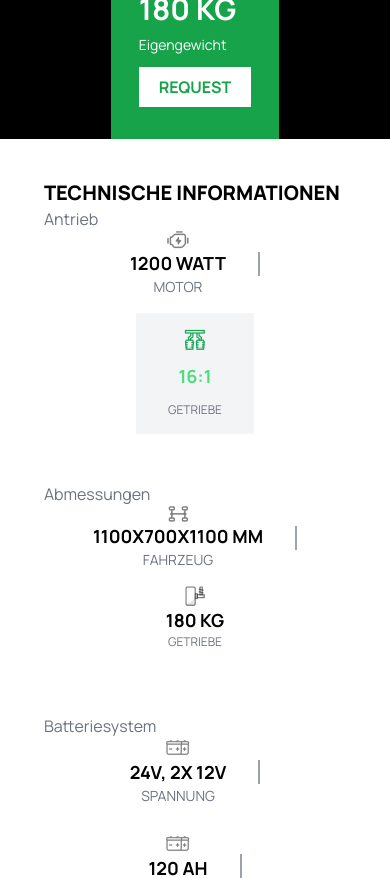
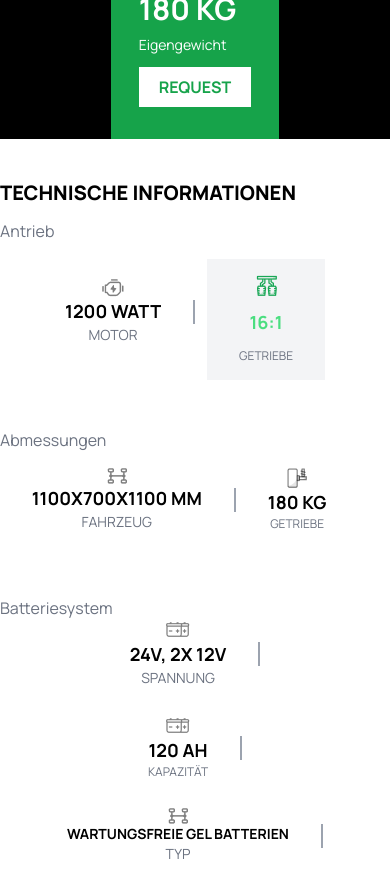
Before and after one commit to iusamasajjad/efatec, a React (Create React App) app: page /Worker in a window 390 px wide. Shown: the part 1440-2318 px from the top of the page. Built offline with nearby package versions, Linux system fonts and the light colour scheme.

Commit message:
bg image updated

```diff
--- a/src/components/Technise/Technise.jsx
+++ b/src/components/Technise/Technise.jsx
@@ -26,7 +26,7 @@ const Technise = () => {
     },[])
     return (
         <div>
-            <div className="flex lg:flex-row flex-col justify-center items-center lg:items-inherit">
+            <div className="flex lg:flex-row flex-col justify-center">
                 <div className="bg-yellow w-1/2">
                 </div>
                 <div className="lg:mx-10 py-10">
@@ -34,8 +34,8 @@ const Technise = () => {
                         <p className="text-xl text-black font-extrabold">TECHNISCHE INFORMATIONEN</p>
                     </div>
                     <div>
-                        <p data-aos="fade-left" className="text-gray-500">Antrieb</p>
-                        <div data-aos="fade-right" className="flex flex-col lg:flex-row items-center">
+                        <p data-aos="fade-left" className="text-gray-500 mt-3">Antrieb</p>
+                        <div data-aos="fade-right" className="flex flex-row lg:flex-row justify-center lg:justify-start items-center">
                             <div className="text-center flex items-center">
                                 <div ref={flip}>
                                     <img className="mx-auto" src={engine} alt="engine" />
@@ -44,7 +44,7 @@ const Technise = () => {
                                 </div>
                                 <div style={{ width: "2px" }} className="h-6 bg-gray-400 ml-8"></div>
                             </div>
-                            <div className="text-center flex bg-gray-100 px-8 py-4 mt-4 lg:mt-0 items-center lg:ml-3">
+                            <div className="text-center flex bg-gray-100 px-8 py-4 mt-4 lg:mt-0 items-center ml-3">
                                 <div>
                                     <img className="mx-auto" src={padal} alt="engine" />
                                     <p className="text-lg font-bold text-green-400 py-3">16:1</p>
@@ -56,7 +56,7 @@ const Technise = () => {
                     </div>
                     <div className="mt-12">
                         <p data-aos="fade-left" className="text-gray-500">Abmessungen</p>
-                        <div data-aos="fade-right" className="flex flex-col lg:flex-row items-center">
+                        <div data-aos="fade-right" className="flex flex-row justify-center lg:justify-start lg:flex-row items-center">
                             <div className="text-center flex items-center">
                                 <div>
                                     <img className="mx-auto" src={H} alt="engine" />
```
